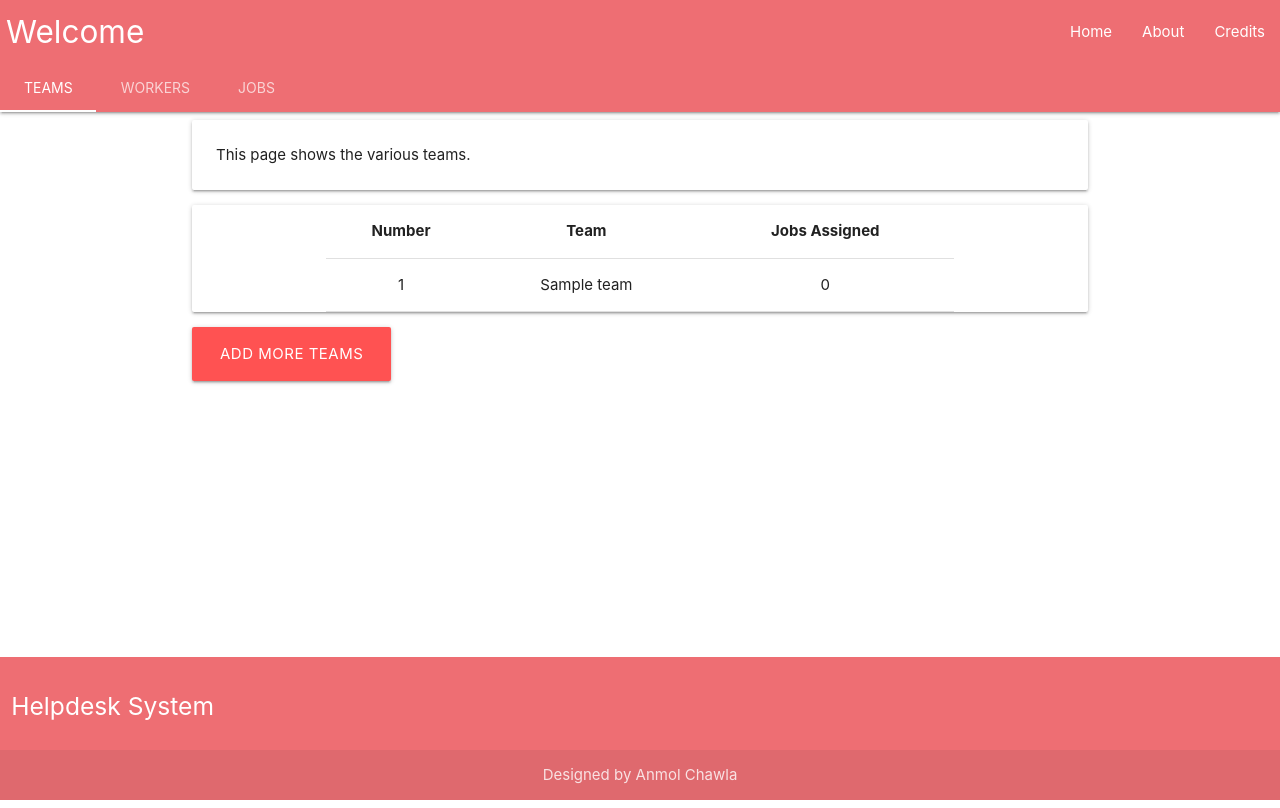
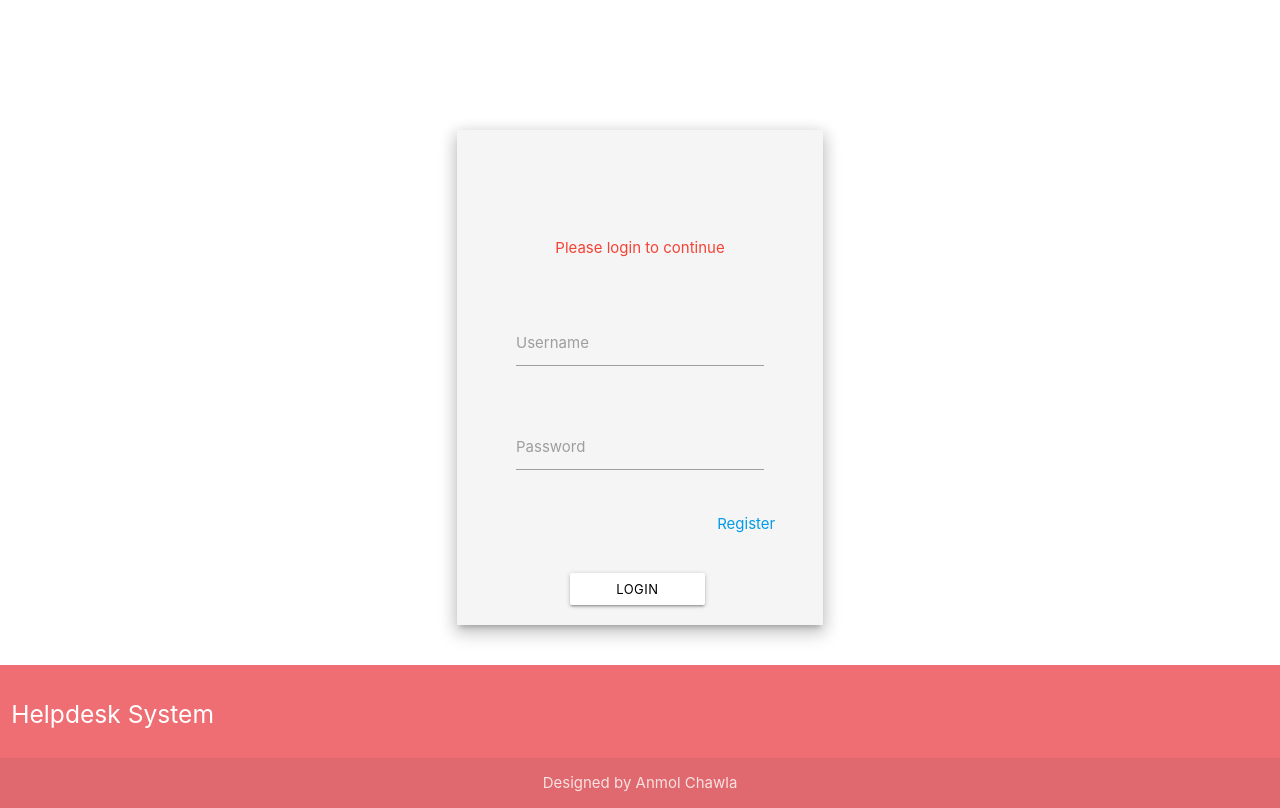
Before and after one commit to anmol-chawla/Flask-Helpdesk, a Flask app: page /main in a window 1280 px wide. Run offline with Flask 2, Linux system fonts and the light colour scheme; tables that the repository leaves empty hold one stand-in row (values such as "Sample post"); data that the repository does not hold is empty.

Commit message:
Add support for flask-login

```diff
--- a/app/__init__.py
+++ b/app/__init__.py
@@ -12,8 +12,10 @@ def create_app():
     global app
     app = Flask(__name__)
     app.config.from_pyfile('config.py')
+    app.secret_key = b'6hc/_gsh,./;2ZZx3c6_s,1//'
     db.init_app(app)
     migrate.init_app(app, db)
     login.init_app(app)
+    login.login_view = 'login_page'
     from app import views, models
     return app
--- a/app/models.py
+++ b/app/models.py
@@ -11,6 +11,9 @@ class User(UserMixin, db.Model):
     email = db.Column('email', db.String(255))
     mobile = db.Column('mobile', db.String(15))
     password_hash = db.Column('password_hash', db.String(255))
+
+    def get_id(self):
+        return (self.user_id)
 
     def password(self, string):
         '''
--- a/app/templates/main.html
+++ b/app/templates/main.html
@@ -4,7 +4,7 @@
 
 <nav class="nav-extended">
 	<div class="nav-wrapper">
-		<a href="#" class="brand-logo" style="margin-left:6px;">Welcome</a>
+		<a href="#" class="brand-logo" style="margin-left:6px;">Welcome, {{ current_user.username }}</a>
 		<a href="#" data-target="mobile-demo" class="sidenav-trigger"><i class="material-icons">menu</i></a>
 		<ul id="nav-mobile" class="right hide-on-med-and-down">
 			<li><a href="/main">Home</a></li>
--- a/app/templates/wrong_login.html
+++ b/app/templates/wrong_login.html
@@ -10,7 +10,7 @@
         <div  class="z-depth-3 y-depth-3 x-depth-3 grey grey-text lighten-4 row" style="display: inline-block; padding: 32px 48px 0px 48px; border: 1px; margin-top: 100px; solid #EEE;">
         <div class="section"></div>
         <div class="section"></div>
-        <p class='red-text text-darken-1'>Incorrect Login</p>
+        <p class='red-text text-darkens-1'>{{ error_string }}</p>
         <div class="section"><i class="mdi-alert-error red-text"></i></div>
             <div class='row'>
               <div class='input-field col s12'>
--- a/app/views.py
+++ b/app/views.py
@@ -1,8 +1,14 @@
 import datetime
 
-from flask import render_template, request, redirect, url_for, session
-from app import app, db
+from flask import render_template, request, redirect, url_for
+from flask_login import current_user, login_user, logout_user, login_required
+from app import app, db, login
 from .models import User, Team, Worker, Job
+
+
+@login.unauthorized_handler
+def unauthorised():
+    return render_template("wrong_login.html", error_string="Please login to continue")
 
 
 @app.route('/', methods=['GET'])
@@ -16,6 +22,7 @@ def register():
 
 
 @app.route('/main', methods=['GET'])
+@login_required
 def main_page():
     page = request.args.get('page')
     if page is None:
@@ -24,6 +31,7 @@ def main_page():
 
 
 @app.route('/teams', methods=['GET'])
+@login_required
 def main_team():
     teams = []
     db_teams = Team.query.all()
@@ -38,6 +46,7 @@ def main_team():
 
 
 @app.route('/workers', methods=['GET'])
+@login_required
 def main_worker():
     teams = []
     db_teams = Team.query.all()
@@ -61,6 +70,7 @@ def main_worker():
 
 
 @app.route('/jobs', methods=['GET'])
+@login_required
 def main_jobs():
     jobs = []
     db_jobs = Job.query.all()
@@ -93,27 +103,38 @@ def main_jobs():
 
 
 @app.route('/about', methods=['GET'])
+@login_required
 def main_about():
     return render_template('about.html')
 
 
 @app.route('/credits', methods=['GET'])
+@login_required
 def main_credits():
     return render_template('credits.html')
+
+@app.route('/logout', methods=['GET'])
+@login_required
+def logout():
+    logout_user()
+    return redirect(url_for('login_page'))
 
 
 @app.route('/login', methods=['POST'])
 def login():
+    if current_user.is_authenticated:
+        return redirect(url_for('main_page', page='teams'))
     username = request.form.get('username')
     password = request.form.get('password')
     try:
         user = User.query.filter_by(username=username).first()
         if user.verify_password(password):
+            login_user(user, remember=request.form)
             return redirect(url_for('main_page', page='teams'))
         else:
-            return render_template("wrong_login.html")
+            return render_template("wrong_login.html", error_string="Incorrect username or password")
     except Exception as e:
-        return render_template("wrong_login.html")
+        return render_template("wrong_login.html", error_string="User does not exist")
 
 
 @app.route("/registration", methods=['POST'])
@@ -135,6 +156,7 @@ def registration():
 
 
 @app.route('/add/team', methods=['POST'])
+@login_required
 def add_team():
     team_name = request.form.get('teamname')
     new_team = Team(team_name=team_name)
@@ -145,6 +167,7 @@ def add_team():
 
 
 @app.route('/add/worker', methods=['POST'])
+@login_required
 def add_worker():
     worker_name = request.form.get('workername')
     team_id = request.form.get('team')
@@ -159,6 +182,7 @@ def add_worker():
 
 
 @app.route('/add/job', methods=['POST'])
+@login_required
 def add_job():
     job_title = request.form.get('jobtitle')
     job_desc = request.form.get('jobdesc')
```
